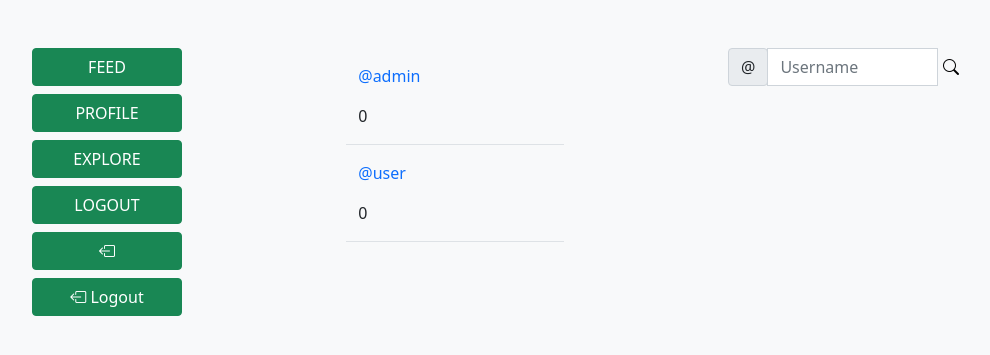
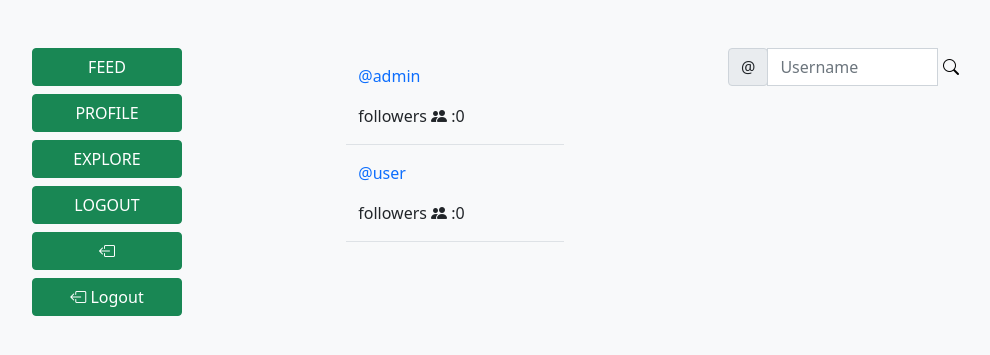
Before and after one commit to rcoffie/simple-socail-, a Django app: template templates/post_engine/search_user.html in a window 1280 px wide. Shown: the top 355 px of the page, without its empty margins (98-1088 px from the left). Run offline with Django 4.2, Linux system fonts and the light colour scheme; the template is opened without the code that fills it: values that come from a table or form of the project are taken from there, others are empty; data comes from the database, SQL or seed files in the repository; parts of the project's set-up code (start-up, migrations or seed data) failed here and were passed over; some libraries are stand-ins or nearby versions.

Commit message:
working on user search template

```diff
--- a/templates/post_engine/search_user.html
+++ b/templates/post_engine/search_user.html
@@ -17,7 +17,10 @@
       <div class="row justify-content-center mt-3 ">
         <div class="col-md-5 col-sm-12 border-bottom position-realtive">
           <p><a style="text-decoration:none;" href="{% url 'profile' each.id %}"> @{{each.user}} </a></p>
-          <p>{{each.followers.all.count}}</p>
+          <p> followers <i class="bi bi-people-fill"></i> :{{each.followers.all.count}}</p>
+          {% if each.location %}
+            <p>location <i class="bi bi-geo-alt-fill"></i> : {{each.location}} </p>
+          {% endif %}
         </div>
       </div>
       {% endfor%}
```
